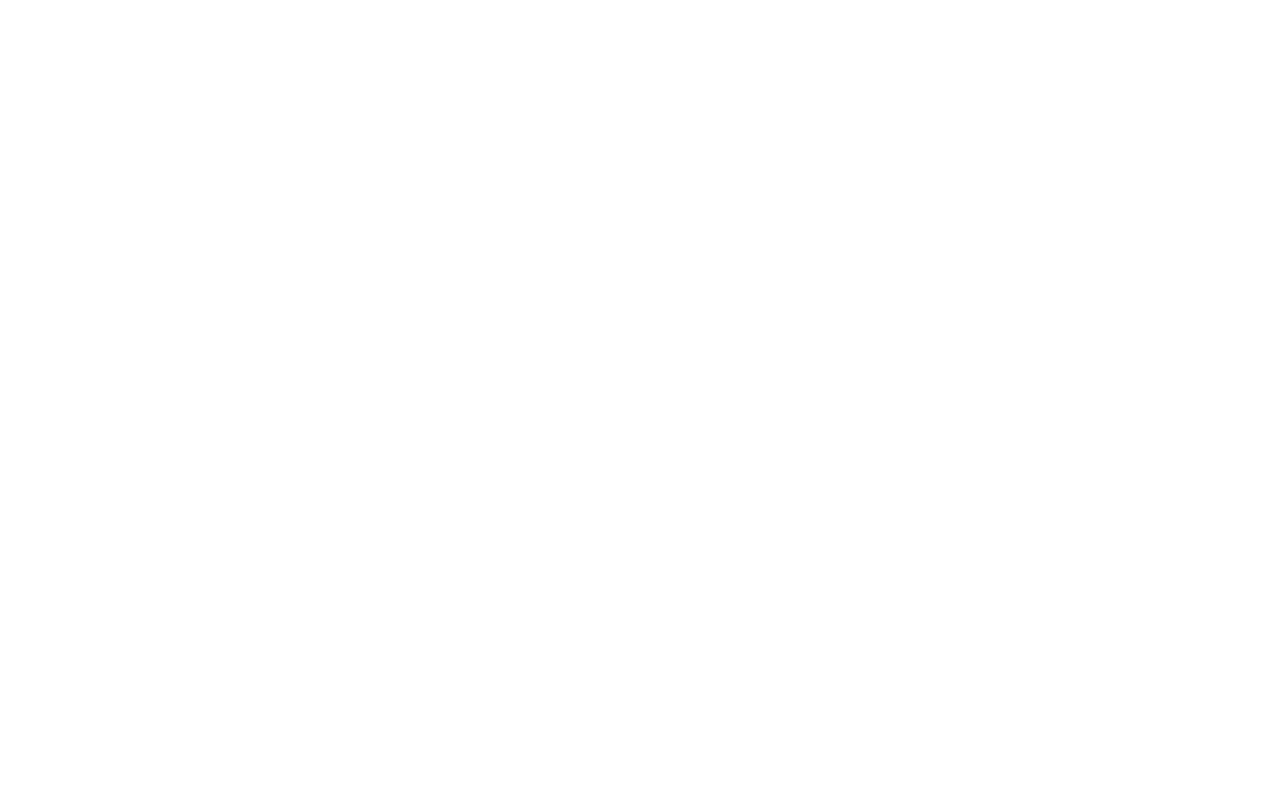
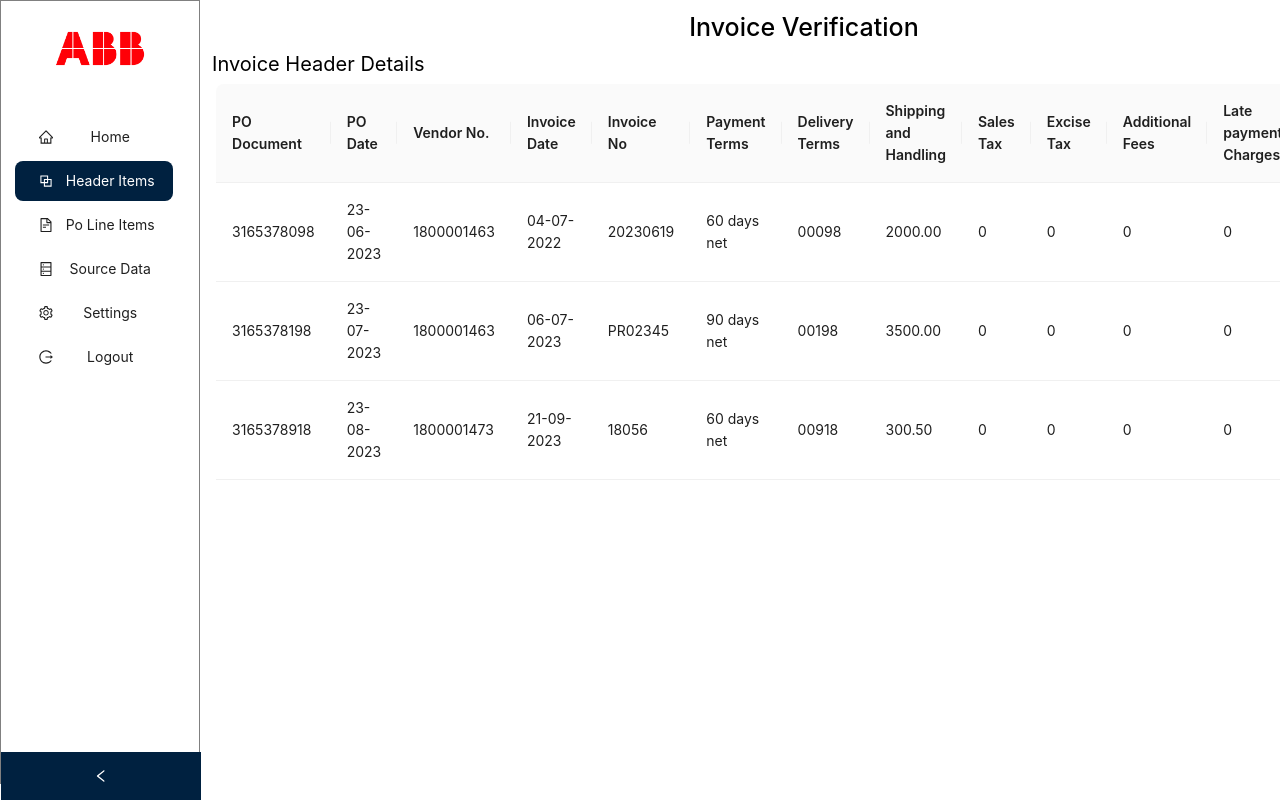
Before and after one commit to ravi-shankar-posina/TouchlessAP2, a React (Create React App) app in the folder client/: page /headeritem in a window 1280 px wide. Before the commit this address had no page. Built offline with nearby package versions, Linux system fonts and the light colour scheme.

Commit message:
new header items

```diff
--- a/client/src/App.js
+++ b/client/src/App.js
@@ -11,6 +11,7 @@
 import { useEffect, useState } from "react";
 import { Spin } from "antd";
 import SourceData from "./Pages/SourceData";
+import HeaderItem from "./Pages/HeaderItem";
 
 function App() {
   const [DBdata, setDBdata] = useState([
@@ -1463,6 +1464,7 @@
                 <Route path="/" element={<Settings />} />
                 <Route path="/ponumber" element={<InputPage />} />
                 <Route path="/sourcedata" element={<SourceData />} />
+                <Route path="/headeritem" element={<HeaderItem />} />
               </Routes>
             </div>
           </div>
--- /dev/null
+++ b/client/src/Pages/HeaderItem.jsx
@@ -0,0 +1,198 @@
+import React, { useEffect, useState } from "react";
+import { Button, Table } from "antd";
+import Layout from "../components/Layout";
+
+const HeaderItem = () => {
+  const [currentTable, setCurrentTable] = useState("PO Header");
+
+  // Define your table data and columns for each type
+  const dataSourcePOHeader = [
+    {
+      poNumber: "3165378098",
+      poDate: "23-06-2023",
+      vendor: "1800001463",
+      invoiceDate: "04-07-2022",
+      invoiceNo: "20230619",
+      payment: "60 days net",
+      delivery: "00098",
+      shipping: "2000.00",
+      tax: "0",
+      excise: "0",
+      fees: "0",
+      lateCharges: "0",
+      discount: "0",
+    },
+    {
+      poNumber: "3165378198",
+      poDate: "23-07-2023",
+      vendor: "1800001463",
+      invoiceDate: "06-07-2023",
+      invoiceNo: "PR02345",
+      payment: "90 days net",
+      delivery: "00198",
+      shipping: "3500.00",
+      tax: "0",
+      excise: "0",
+      fees: "0",
+      lateCharges: "0",
+      discount: "0",
+    },
+    {
+      poNumber: "3165378918",
+      poDate: "23-08-2023",
+      vendor: "1800001473",
+      invoiceDate: "21-09-2023",
+      invoiceNo: "18056",
+      payment: "60 days net",
+      delivery: "00918",
+      shipping: "300.50",
+      tax: "0",
+      excise: "0",
+      fees: "0",
+      lateCharges: "0",
+      discount: "0",
+    },
+    // {
+    //   poNumber: "3165378981",
+    //   poDate: "22-04-2024",
+    //   vendor: "1800001473",
+    //   invoiceDate: "21/05/2023",
+    //   invoiceNo: "1200081739",
+    //   payment: "60",
+    //   delivery: "00981",
+    //   shipping: "1500.00",
+    //   tax: "0",
+    //   excise: "0",
+    //   fees: "0",
+    //   lateCharges: "0",
+    //   discount: "0",
+    // },
+  ];
+  const columnsPOLines = [
+    {
+      dataIndex: "poNumber",
+      key: "poNumber",
+      title: "PO Document",
+    },
+    {
+      dataIndex: "poDate",
+      key: "poDate",
+      title: "PO Date",
+      width: 120,
+    },
+    {
+      dataIndex: "vendor",
+      key: "vendor",
+      title: "Vendor No.",
+    },
+    {
+      dataIndex: "invoiceDate",
+      key: "invoiceDate",
+      title: "Invoice Date",
+      width: 120,
+    },
+    {
+      dataIndex: "invoiceNo",
+      key: "invoiceNo",
+      title: "Invoice No",
+    },
+    {
+      dataIndex: "payment",
+      key: "payment",
+      title: "Payment Terms",
+    },
+    {
+      dataIndex: "delivery",
+      key: "delivery",
+      title: "Delivery Terms",
+    },
+    {
+      dataIndex: "shipping",
+      key: "shipping",
+      title: "Shipping and Handling",
+    },
+    {
+      dataIndex: "tax",
+      key: "tax",
+      title: "Sales Tax",
+    },
+    {
+      dataIndex: "excise",
+      key: "excise",
+      title: "Excise Tax",
+    },
+    {
+      dataIndex: "fees",
+      key: "fees",
+      title: "Additional Fees",
+    },
+    {
+      dataIndex: "lateCharges",
+      key: "lateCharges",
+      title: "Late payment Charges",
+    },
+    {
+      dataIndex: "discount",
+      key: "discount",
+      title: "Discounts & Adjustments",
+    },
+  ];
+
+  const handleButtonClick = (tableName) => {
+    setCurrentTable(tableName);
+  };
+  const [dateString, setDateString] = useState(getFormattedDate());
+
+  useEffect(() => {
+    const interval = setInterval(() => {
+      setDateString(getFormattedDate());
+    }, 1000); // Update dateString every second (1000 milliseconds)
+
+    return () => clearInterval(interval); // Cleanup the interval on component unmount
+  }, []); // Empty dependency array ensures effect runs only on mount and unmount
+
+  function getFormattedDate() {
+    const now = new Date();
+    const day = String(now.getDate()).padStart(2, "0");
+    const month = String(now.getMonth() + 1).padStart(2, "0"); // Month is zero-based
+    const year = now.getFullYear();
+    return `${day}/${month}/${year}`;
+  }
+  return (
+    <Layout>
+      <div style={{}}>
+        <span
+          style={{
+            display: "flex",
+            justifyContent: "center",
+            fontSize: 25,
+            fontWeight: 450,
+            marginBottom: 10,
+          }}
+        >
+          Invoice Verification
+        </span>
+        <span
+          style={{
+            display: "flex",
+            justifyContent: "start",
+            fontSize: 20,
+            marginBottom: 4,
+          }}
+        >
+          Invoice Header Details
+        </span>
+        <div style={{ padding: 4 }}>
+          {" "}
+          <Table
+            dataSource={dataSourcePOHeader}
+            columns={columnsPOLines}
+            pagination={false}
+          />
+        </div>
+      </div>
+    </Layout>
+  );
+};
+
+export default HeaderItem;
--- a/client/src/Pages/SourceData.jsx
+++ b/client/src/Pages/SourceData.jsx
@@ -1070,12 +1070,12 @@
     const day = String(now.getDate()).padStart(2, "0");
     const month = String(now.getMonth() + 1).padStart(2, "0"); // Month is zero-based
     const year = now.getFullYear();
-    return `${day}/${month}/${year}`;
+    return `${day}-${month}-${year}`;
   }
   return (
     <Layout>
       <div style={{}}>
-        <div style={{ marginBottom: "20px" }}>
+        <div style={{ padding: 10 }}>
           <Button
             // type={currentTable === "PO Header" ? "primary" : "default"}
             onClick={() => handleButtonClick("PO Header")}
@@ -1103,13 +1103,16 @@
             display: "flex",
             justifyContent: "start",
             fontWeight: "400",
-            marginBottom: "10px",
+
+            padding: 5,
           }}
         >
           Date: {dateString}
         </span>
         {currentTable === "PO Header" && (
-          <Table dataSource={dataSourcePOHeader} columns={columnsPOLines} />
+          <div style={{ padding: 5 }}>
+            <Table dataSource={dataSourcePOHeader} columns={columnsPOLines} />
+          </div>
         )}
         {/* {currentTable === "PO Lines" && (
           <Table
--- a/client/src/Pages/Tablecomponet.jsx
+++ b/client/src/Pages/Tablecomponet.jsx
@@ -356,7 +356,7 @@
     const day = String(now.getDate()).padStart(2, "0");
     const month = String(now.getMonth() + 1).padStart(2, "0"); // Month is zero-based
     const year = now.getFullYear();
-    return `${day}/${month}/${year}`;
+    return `${day}-${month}-${year}`;
   }
   return (
     <div>
--- a/client/src/components/Sidebar.jsx
+++ b/client/src/components/Sidebar.jsx
@@ -7,6 +7,8 @@
   DatabaseOutlined,
   SettingOutlined,
   LogoutOutlined,
+  FileTextOutlined,
+  BlockOutlined,
 } from "@ant-design/icons";
 import { Layout, Menu, Modal } from "antd";
 // import abb2 from "../assets/abb.png";
@@ -49,19 +51,25 @@
     { key: "1", icon: <HomeOutlined />, label: "Home", link: "/home" },
     {
       key: "2",
-      icon: <FileOutlined />,
+      icon: <BlockOutlined />,
+      label: "Header Items",
+      link: "/headeritem",
+    },
+    {
+      key: "3",
+      icon: <FileTextOutlined />,
       label: "Po Line Items",
       link: "/header",
     },
     {
-      key: "3",
+      key: "4",
       icon: <DatabaseOutlined />,
       label: "Source Data",
       link: "/sourcedata",
     },
-    { key: "4", icon: <SettingOutlined />, label: "Settings", link: "/" },
+    { key: "5", icon: <SettingOutlined />, label: "Settings", link: "/" },
     {
-      key: "5",
+      key: "6",
       icon: <LogoutOutlined />,
       label: "Logout",
       onClick: handleLogout,
```
Also changed, not shown: 9 other files (tests, documents, lock files or other folders).
